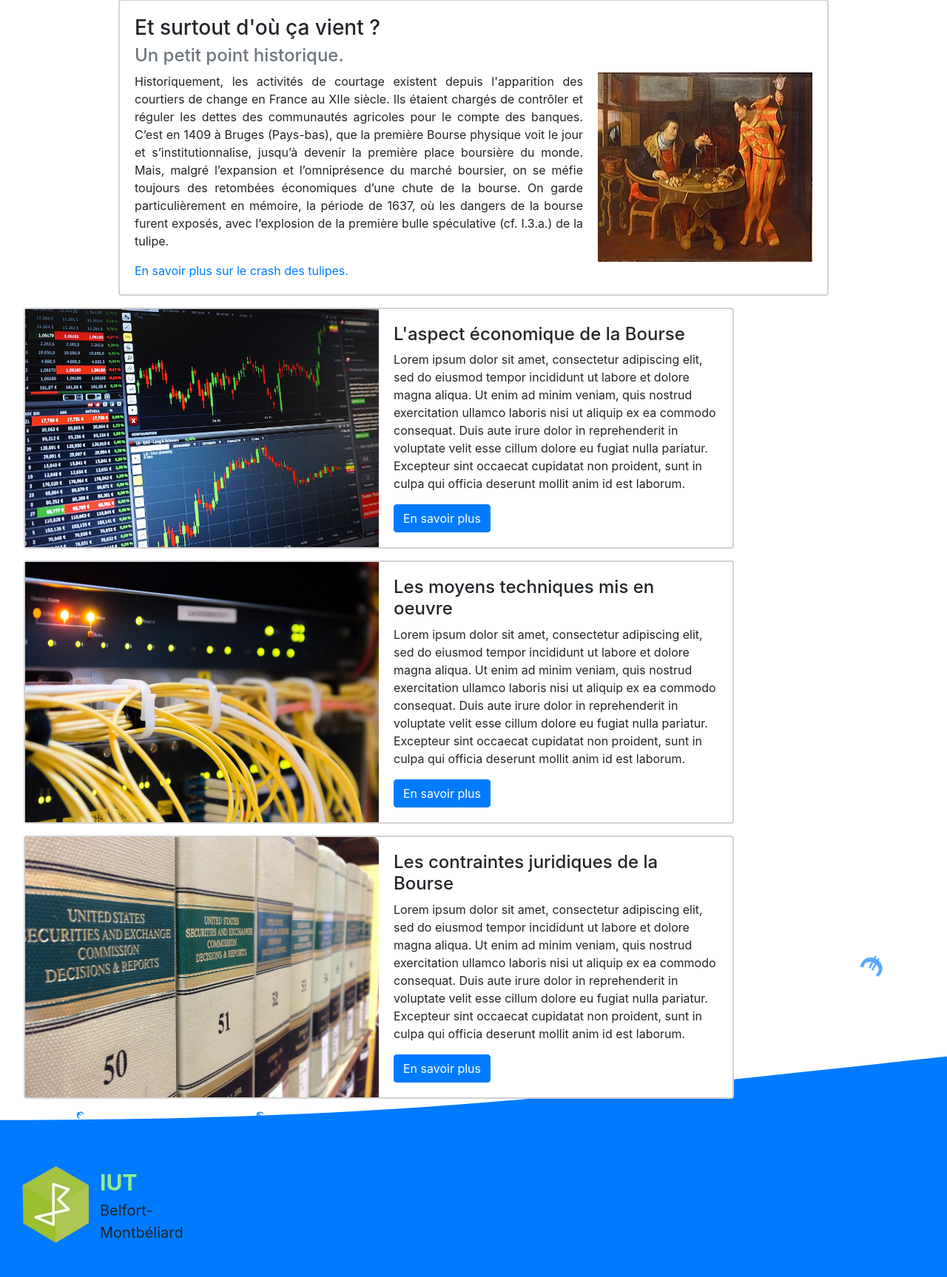
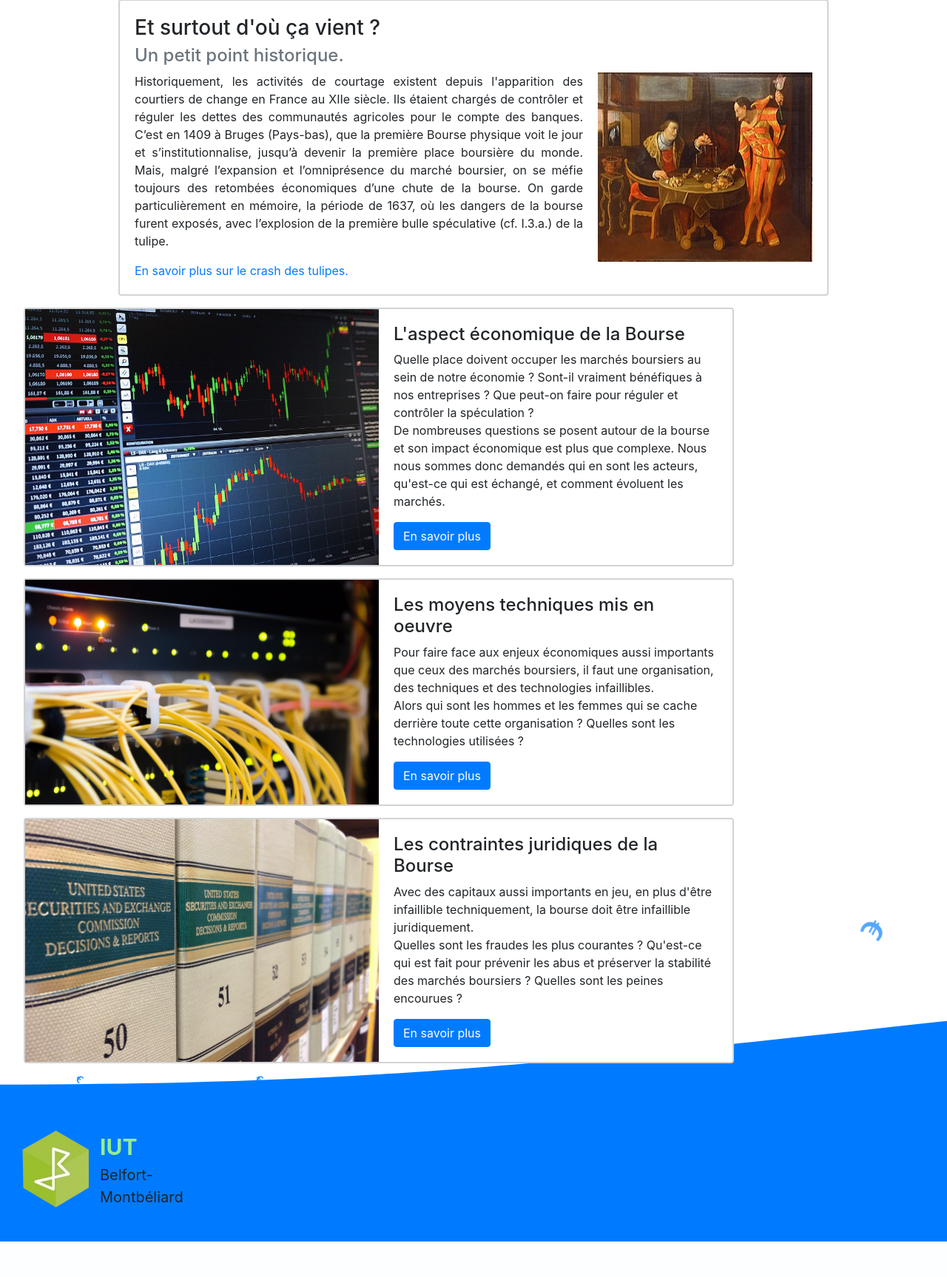
Before and after one commit to Projet-Tuteure/Projet-Tuteure-S1, a PHP site: page / in a window 1280 px wide. Shown: the part 682-2409 px from the top of the page at 74% size. After the commit the page ends 2361 px from the top, so only its background shows below. Run offline with PHP 8.4, Linux system fonts and the light colour scheme.

Commit message:
repaired broken links

```diff
--- a/pages/accueil.php
+++ b/pages/accueil.php
@@ -28,10 +28,8 @@
           <div  id="image1_accueil" class="card_image"></div>
             <div class="card_text">
                 <h4>L'aspect économique de la Bourse</h4>
-                <p>Lorem ipsum dolor sit amet, consectetur adipiscing elit, sed do eiusmod tempor incididunt ut labore et dolore magna aliqua. Ut enim ad minim veniam, quis nostrud exercitation ullamco laboris nisi ut aliquip ex ea commodo consequat. Duis aute irure dolor in reprehenderit in voluptate velit esse cillum dolore eu fugiat nulla pariatur. Excepteur sint occaecat cupidatat non proident, sunt in culpa qui officia deserunt mollit anim id est laborum.</p>
-                <form action="index.php?path=pages/economie.php" style="display: inline;">
-                  <button type="button" class="btn btn-primary">En savoir plus</button>
-                </form>
+                <p>Quelle place doivent occuper les marchés boursiers au sein de notre économie ? Sont-il vraiment bénéfiques à nos entreprises ? Que peut-on faire pour réguler et contrôler la spéculation ? <br>De nombreuses questions se posent autour de la bourse et son impact économique est plus que complexe. Nous nous sommes donc demandés qui en sont les acteurs, qu'est-ce qui est échangé, et comment évoluent les marchés.</p>
+                <button onclick="window.location.href='index.php?path=pages/economie.php';" type="button" class="btn btn-primary">En savoir plus</button>
             </div>
         </div>
     </div>
@@ -41,10 +39,8 @@
             <div id="image2_accueil" class="card_image"></div>
             <div class="card_text">
                 <h4>Les moyens techniques mis en oeuvre</h4>
-                <p>Lorem ipsum dolor sit amet, consectetur adipiscing elit, sed do eiusmod tempor incididunt ut labore et dolore magna aliqua. Ut enim ad minim veniam, quis nostrud exercitation ullamco laboris nisi ut aliquip ex ea commodo consequat. Duis aute irure dolor in reprehenderit in voluptate velit esse cillum dolore eu fugiat nulla pariatur. Excepteur sint occaecat cupidatat non proident, sunt in culpa qui officia deserunt mollit anim id est laborum.</p>
-                <form action="index.php?path=pages/fonctionnel.php" style="display: inline;">
-                  <button type="button" class="btn btn-primary">En savoir plus</button>
-                </form>
+                <p>Pour faire face aux enjeux économiques aussi importants que ceux des marchés boursiers, il faut une organisation, des techniques et des technologies infaillibles. <br>Alors qui sont les hommes et les femmes qui se cache derrière toute cette organisation ? Quelles sont les technologies utilisées ?</p>
+                <button onclick="window.location.href='index.php?path=pages/fonctionnel.php';" type="button" class="btn btn-primary">En savoir plus</button>
             </div>
         </div>
     </div>
@@ -54,10 +50,8 @@
             <div id="image3_accueil" class="card_image"></div>
             <div class="card_text">
                 <h4>Les contraintes juridiques de la Bourse</h4>
-                <p>Lorem ipsum dolor sit amet, consectetur adipiscing elit, sed do eiusmod tempor incididunt ut labore et dolore magna aliqua. Ut enim ad minim veniam, quis nostrud exercitation ullamco laboris nisi ut aliquip ex ea commodo consequat. Duis aute irure dolor in reprehenderit in voluptate velit esse cillum dolore eu fugiat nulla pariatur. Excepteur sint occaecat cupidatat non proident, sunt in culpa qui officia deserunt mollit anim id est laborum.</p>
-                <form action="index.php?path=pages/juridique.php" style="display: inline;">
-                  <button type="button" class="btn btn-primary">En savoir plus</button>
-                </form>
+                <p>Avec des capitaux aussi importants en jeu, en plus d'être infaillible techniquement, la bourse doit être infaillible juridiquement. <br>Quelles sont les fraudes les plus courantes ? Qu'est-ce qui est fait pour prévenir les abus et préserver la stabilité des marchés boursiers ? Quelles sont les peines encourues ?</p>
+                <button onclick="window.location.href='index.php?path=pages/juridique.php';" type="button" class="btn btn-primary">En savoir plus</button>
             </div>
         </div>
     </div>
--- a/pages/economie.php
+++ b/pages/economie.php
@@ -31,8 +31,5 @@
             		<h4 class="card-subtitle mb-2 text-muted">L'apparition de bulles spéculative</h4>
             		<p>Une <strong>bulle spéculative</strong> est un phénomène économique qui désigne un investissement collectif et démesuré et souvent irrationel en un produit, faisant augmenter son cours considérablement. Un bon exemple de bulle spéculative est le bitcoin puisqu'en moins d'un ans la valeur du bitcoin est passé de 3 centimes à environ 19 000 euros avant de s'écrouler: On parle d'explosion de la bulle.</p>
             		<p>On voit donc avec l'apparition de bulle spéculative, une apparition d'investissements pharamineux juste avant une explosion de bulle. On peut par exemple citer le cas de Jérôme Keriviel, un investisseur de la société générale. Il leur à fait perdre près de 4 milliard d'euros en 2008 en faisant des investissement risqués.</p>
-
-
-
             </div>
         </div>
--- a/pages/juridique.php
+++ b/pages/juridique.php
@@ -11,7 +11,7 @@
             Ce délit est puni par les autorités de contrôle des marchés et n'est pas à confondre avec l'analyse des informations divulguées publiquement.
         </p>
         <div class="card" style="width:10rem;margin-left:80%;margin-top:-5%;">
-            <img src="../assets/AMF.png" class="card-img-top" alt="">
+            <img src="assets/AMF.png" class="card-img-top" alt="">
         </div>
         <h4 class="card-subtitle mb-2 text-muted">Les entreprises</h4>
         <p class="card-text">Les entreprises se doivent de suivre une règle majeur lorsqu'elles sont cotées en bourse. On appelle cela une obligation de publication d'information. Elles doivent donc rendre publique certaines informations pour que les investisseurs puissent prendre la décision d'investir ou non. Les entreprises ne respectant pas cette loi sont alors sanctionnées par les autorités des marchés qui diffusent une liste des entreprises "retardataires", puis si les informations ne sont toujours pas diffusées, des poursuites judiciaires sont engagées pour obtenir une injonction de publication sous abstreinte.</p>
@@ -20,7 +20,7 @@
         <h4 class="card-subtitle mb-2 text-muted">Les placements d'ordres</h4>
         <p class="card-text">Le placement d'ordre implique des frais. Il en existe plusieurs. Les plus connus sont les frais de courtages qui sont soit une valeur fixe, soit le pourcentage d'un montant investi. Il existe néanmoins des frais moins connus comme la Taxe sur les Transactions Financières (TTF). Elle a pour but de freiner la spéculation et encourage l'investissement à long terme. Elle ne s'applique que sur les achats d'actions de société dont le siège social est situé en France et dont la capitalisation boursière est supérieur à 1 milliard d'euros.</p>
         <div class="card" style="width:25rem;margin:auto;">
-            <img src="../assets/carnet_ordre.jpeg" class="card-img-top" alt="">
+            <img src="assets/carnet_ordre.jpeg" class="card-img-top" alt="">
         </div>
         <br />
 
```
Also changed, not shown: pages/fonctionnel.php (+14 -14 lines). Lines whose indentation alone changed are shown as unchanged.
